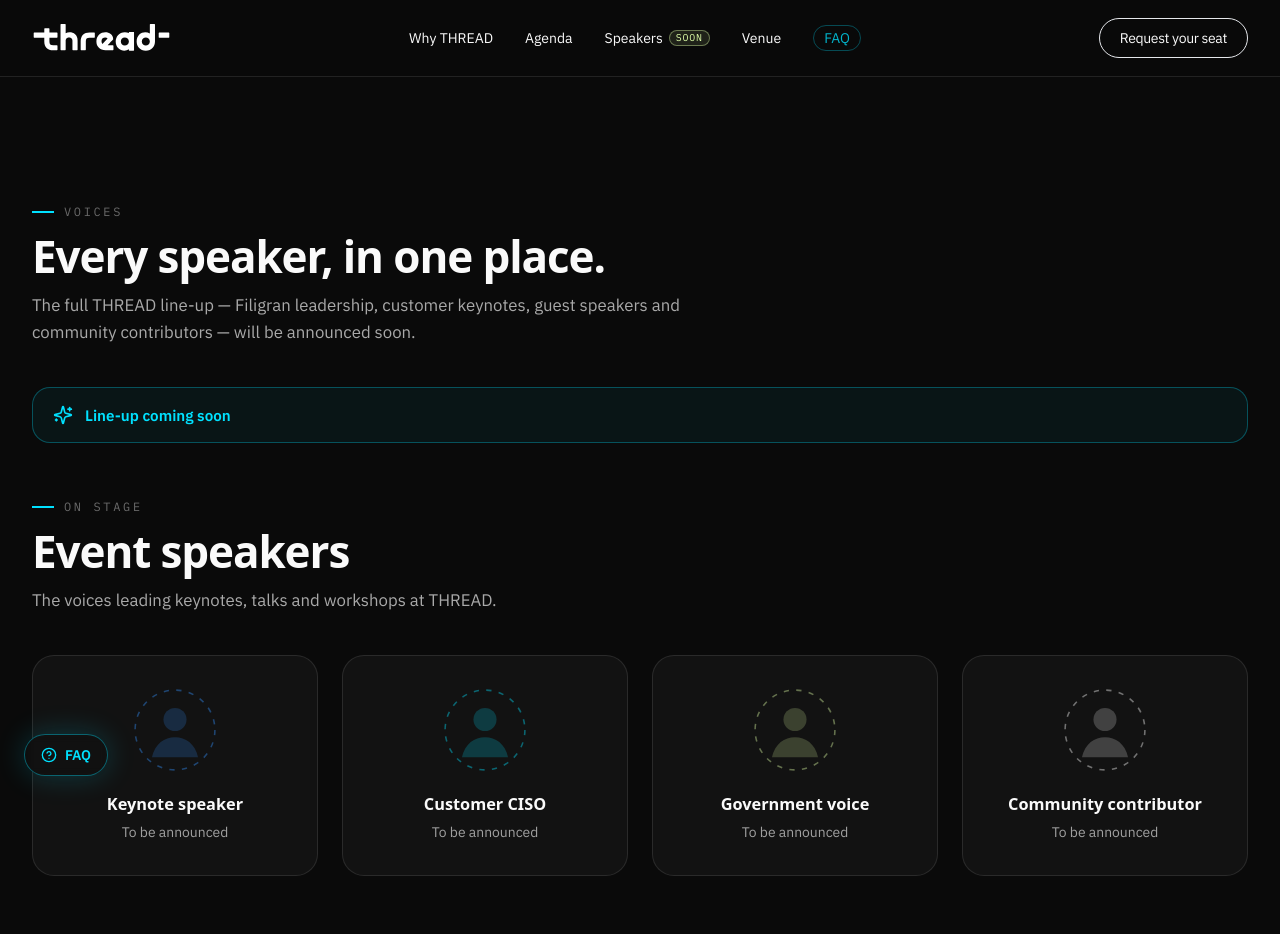
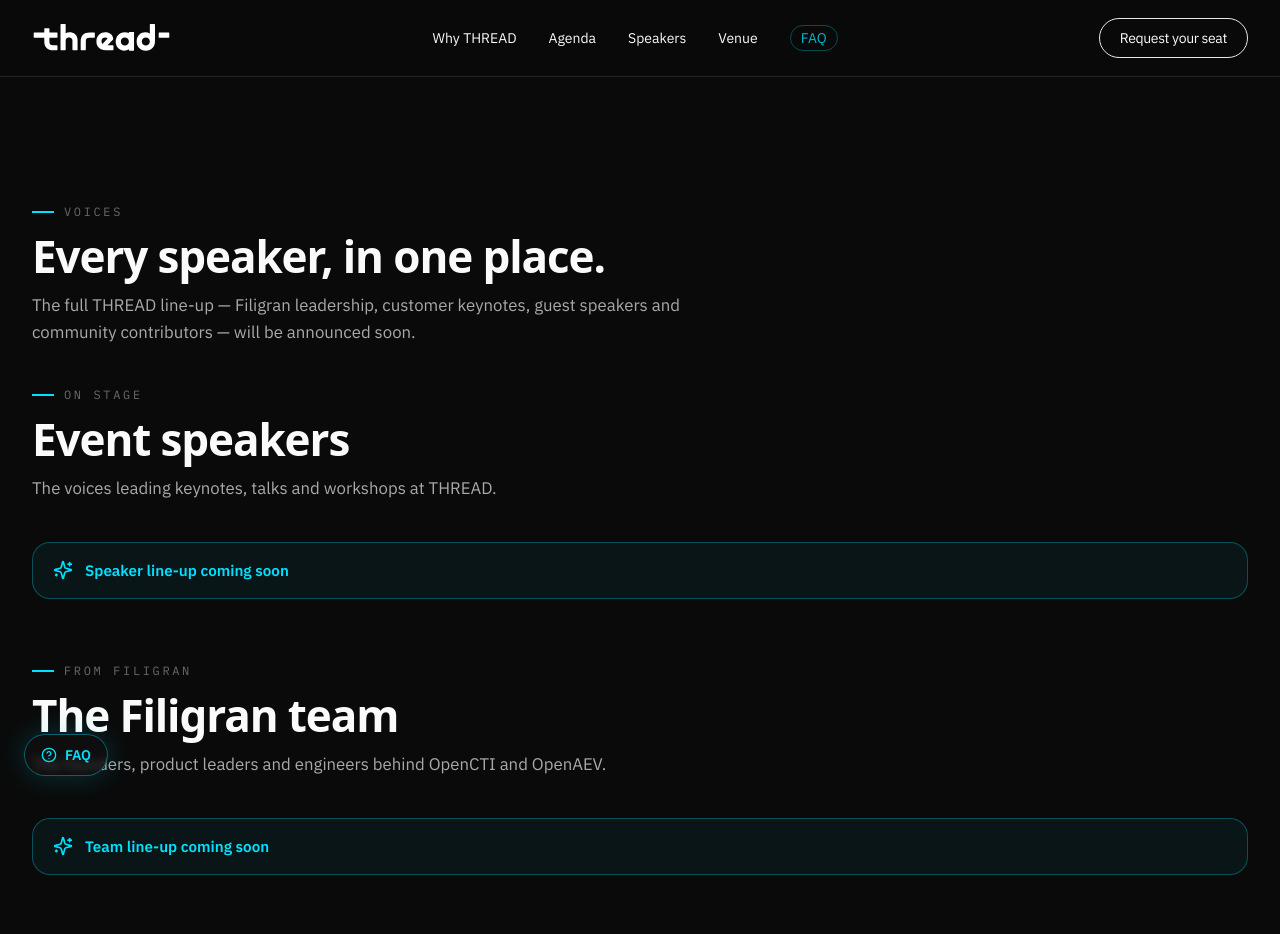
Before and after one commit to FiligranHQ/thread-conference, a React (Vite) app: page /speakers in a window 1280 px wide. Shown: the top 934 px of the page. Built offline with nearby package versions, Linux system fonts and the light colour scheme; a web font is replaced by a local one.

Commit message:
fix(nav): consistency and simplify speakers page cards (#74)
Co-authored-by: copilot-swe-agent[bot] <198982749+Copilot@users.noreply.github.com>

```diff
--- a/src/components/Navigation.tsx
+++ b/src/components/Navigation.tsx
@@ -10,7 +10,7 @@ import { useRegisterModal } from "@/context/RegisterModalContext";
 const navLinks = [
   { label: "Why THREAD", href: "/#why" },
   { label: "Agenda", href: "/#agenda" },
-  { label: "Speakers", href: "/speakers", soon: true },
+  { label: "Speakers", href: "/#speakers" },
   { label: "Venue", href: "/#venue" },
   { label: "FAQ", href: "/faq", highlight: true },
 ];
@@ -53,12 +53,7 @@ export const Navigation = () => {
               )}
             >
               {link.label}
-              {link.soon ? (
-                <span className="rounded-full border border-lime/40 bg-lime/10 px-1.5 py-0.5 font-mono text-[0.62rem] uppercase leading-none tracking-[0.08em] text-lime">
-                  Soon
-                </span>
-              ) : null}
-              {!link.highlight && !link.soon && (
+              {!link.highlight && (
                 <span className="absolute -bottom-1.5 left-0 h-px w-0 bg-gradient-to-r from-cyan to-lime transition-all duration-300 group-hover:w-full" />
               )}
             </a>
@@ -95,11 +90,6 @@ export const Navigation = () => {
               onClick={() => setOpen(false)}
             >
               {link.label}
-              {link.soon ? (
-                <span className="rounded-full border border-lime/40 bg-lime/10 px-1.5 py-0.5 font-mono text-[0.62rem] uppercase leading-none tracking-[0.08em] text-lime">
-                  Soon
-                </span>
-              ) : null}
             </a>
           ))}
           <Button
--- a/src/components/SpeakersSection.tsx
+++ b/src/components/SpeakersSection.tsx
@@ -4,6 +4,7 @@ import { event } from "@/content/site";
 import { Reveal } from "@/components/ui/Reveal";
 import { SectionHeading } from "@/components/ui/SectionHeading";
 import { SpeakerAvatar } from "@/components/speakers/SpeakerCard";
+import { ButtonLink } from "@/components/ui/Button";
 import { cn } from "@/lib/utils";
 
 export const SpeakersSection = () => (
@@ -14,6 +15,13 @@ export const SpeakersSection = () => (
         title={speakers.title}
         description={speakers.description}
       />
+
+      <Reveal delay={120}>
+        <ButtonLink href="/speakers" variant="outline" size="sm" className="mb-10">
+          {speakers.seeAllLabel}
+          <ArrowUpRight className="h-3.5 w-3.5" aria-hidden="true" />
+        </ButtonLink>
+      </Reveal>
 
       <div className="grid gap-6 sm:grid-cols-2 lg:grid-cols-4">
         {speakers.cards.map((speaker, index) => {
@@ -61,13 +69,7 @@ export const SpeakersSection = () => (
           >
             {event.contactEmail}
           </a>
-          . <a
-            href="/speakers"
-            className="ml-1 inline-flex items-center gap-1 border-b border-cyan/40 text-cyan transition-colors hover:border-cyan"
-          >
-            {speakers.seeAllLabel}
-            <ArrowUpRight className="h-3.5 w-3.5" aria-hidden="true" />
-          </a>
+          .
         </p>
       </Reveal>
     </div>
--- a/src/content/sections.ts
+++ b/src/content/sections.ts
@@ -77,14 +77,6 @@ export const speakers = {
 
 /** ------------------------------------------------------- DEDICATED SPEAKERS PAGE */
 
-/** Shape shared by every entry on the dedicated speakers page. Fields ready to fill in once real names are confirmed. */
-export interface SpeakerEntry {
-  name: string;
-  role: string;
-  photo?: string;
-  bio?: string;
-}
-
 /** Copy for the dedicated "/speakers" page. */
 export const speakersPage = {
   kicker: "Voices",
@@ -96,29 +88,16 @@ export const speakersPage = {
     kicker: "On stage",
     title: "Event speakers",
     description: "The voices leading keynotes, talks and workshops at THREAD.",
+    comingSoon: "Speaker line-up coming soon",
   },
   filigranTeam: {
     kicker: "From Filigran",
     title: "The Filigran team",
     description: "The founders, product leaders and engineers behind OpenCTI and OpenAEV.",
+    comingSoon: "Team line-up coming soon",
   },
   note: "Want to lead a session? The agenda is built with the community, reach out at",
 } as const;
-
-/** Placeholder event speakers — replace with real names, roles, photos and bios once announced. */
-export const eventSpeakers: SpeakerEntry[] = [
-  { name: "Keynote speaker", role: "To be announced" },
-  { name: "Customer CISO", role: "To be announced" },
-  { name: "Government voice", role: "To be announced" },
-  { name: "Community contributor", role: "To be announced" },
-];
-
-/** Placeholder Filigran team speakers — replace with real names, roles, photos and bios once announced. */
-export const filigranTeam: SpeakerEntry[] = [
-  { name: "Filigran founder", role: "To be announced" },
-  { name: "Product leader", role: "To be announced" },
-  { name: "Engineering lead", role: "To be announced" },
-];
 
 /** ---------------------------------------------------------------- COMMUNITY ZONE */
 
--- a/src/pages/SpeakersPage.tsx
+++ b/src/pages/SpeakersPage.tsx
@@ -4,9 +4,17 @@ import { Footer } from "@/components/Footer";
 import { FAQPill } from "@/components/FAQPill";
 import { Reveal } from "@/components/ui/Reveal";
 import { SectionHeading } from "@/components/ui/SectionHeading";
-import { SpeakerCard } from "@/components/speakers/SpeakerCard";
 import { event } from "@/content/site";
-import { eventSpeakers, filigranTeam, speakersPage } from "@/content/sections";
+import { speakersPage } from "@/content/sections";
+
+const ComingSoon = ({ label }: { label: string }) => (
+  <Reveal delay={120}>
+    <div className="flex items-center gap-3 rounded-[18px] border border-cyan/30 bg-cyan/5 px-5 py-4">
+      <Sparkles className="h-5 w-5 shrink-0 text-cyan" aria-hidden="true" />
+      <p className="font-sans text-[0.95rem] font-semibold text-cyan">{label}</p>
+    </div>
+  </Reveal>
+);
 
 const SpeakersPage = () => (
   <>
@@ -20,31 +28,13 @@ const SpeakersPage = () => (
             description={speakersPage.description}
           />
 
-          <Reveal delay={120}>
-            <div className="mb-14 flex items-center gap-3 rounded-[18px] border border-cyan/30 bg-cyan/5 px-5 py-4">
-              <Sparkles className="h-5 w-5 shrink-0 text-cyan" aria-hidden="true" />
-              <p className="font-sans text-[0.95rem] font-semibold text-cyan">
-                {speakersPage.comingSoon}
-              </p>
-            </div>
-          </Reveal>
-
           <div className="mb-16">
             <SectionHeading
               kicker={speakersPage.eventSpeakers.kicker}
               title={speakersPage.eventSpeakers.title}
               description={speakersPage.eventSpeakers.description}
             />
-            <div className="grid gap-6 sm:grid-cols-2 lg:grid-cols-4">
-              {eventSpeakers.map((speaker, index) => (
-                <SpeakerCard
-                  key={speaker.name}
-                  speaker={speaker}
-                  colorIndex={index}
-                  delay={index * 90}
-                />
-              ))}
-            </div>
+            <ComingSoon label={speakersPage.eventSpeakers.comingSoon} />
           </div>
 
           <div>
@@ -53,17 +43,7 @@ const SpeakersPage = () => (
               title={speakersPage.filigranTeam.title}
               description={speakersPage.filigranTeam.description}
             />
-            <div className="grid gap-5 sm:grid-cols-2 lg:grid-cols-4">
-              {filigranTeam.map((speaker, index) => (
-                <SpeakerCard
-                  key={speaker.name}
-                  speaker={speaker}
-                  colorIndex={index}
-                  delay={index * 90}
-                  compact
-                />
-              ))}
-            </div>
+            <ComingSoon label={speakersPage.filigranTeam.comingSoon} />
           </div>
 
           <Reveal delay={200}>
```
